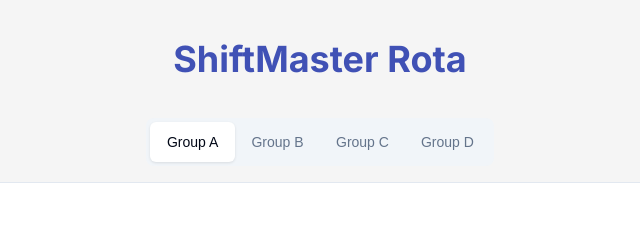
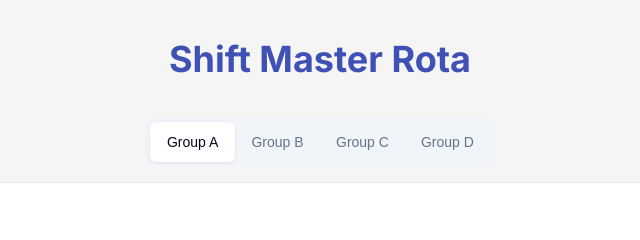
Before and after one commit to SKY1797/Master-Shift-Rota-Web, a website: page index.html in a window 1280 px wide. Shown: the top 240 px of the page, 320-960 px from the left. Drawn offline with Linux system fonts and the light colour scheme.

Commit message:
Update index.html

```diff
--- a/index.html
+++ b/index.html
@@ -21,7 +21,7 @@
             alt="NTPC Logo"
             class="company-logo"
           />
-          <h1 class="title">ShiftMaster Rota</h1>
+          <h1 class="title">Shift Master Rota</h1>
           <img
             src="https://cdn.builder.io/api/v1/image/assets%2F4fc8e298e8f14cb4a840bef0b4950cb0%2F65e36ae5b0424d7db9054f7901d998c1?format=webp&width=800"
             alt="Solapur Logo"
```
